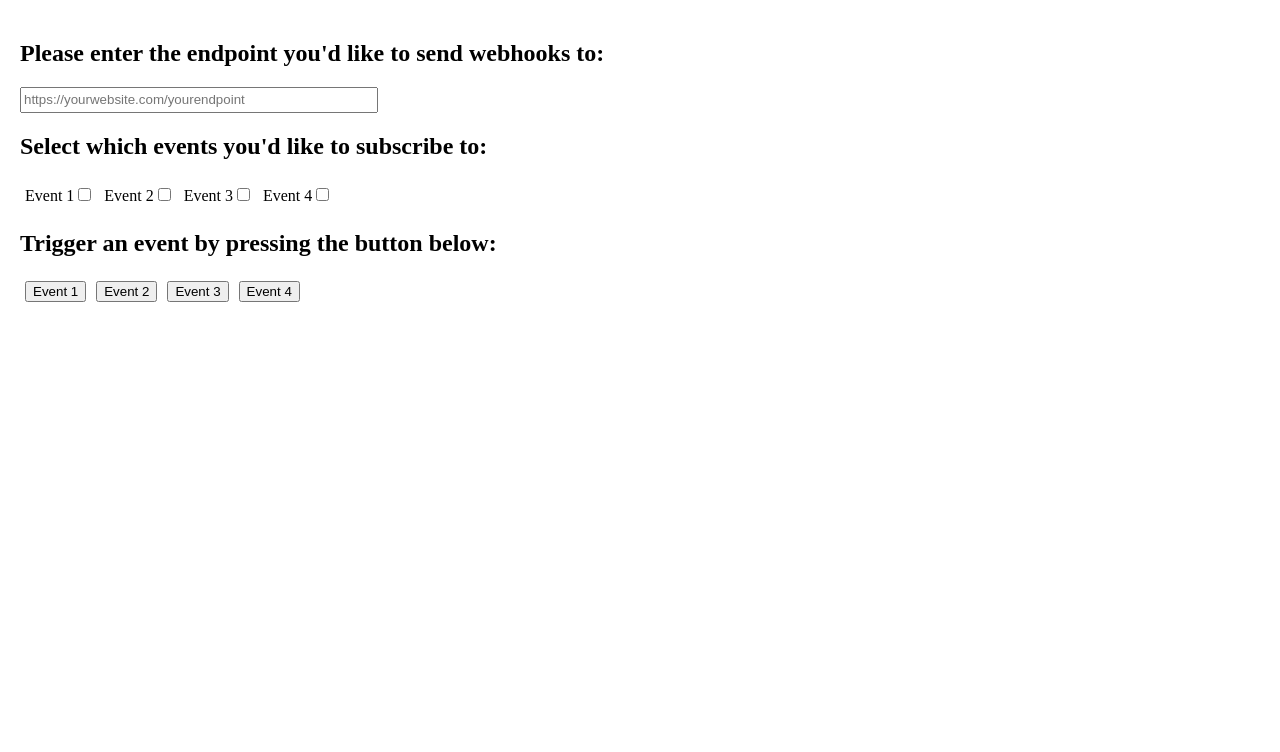
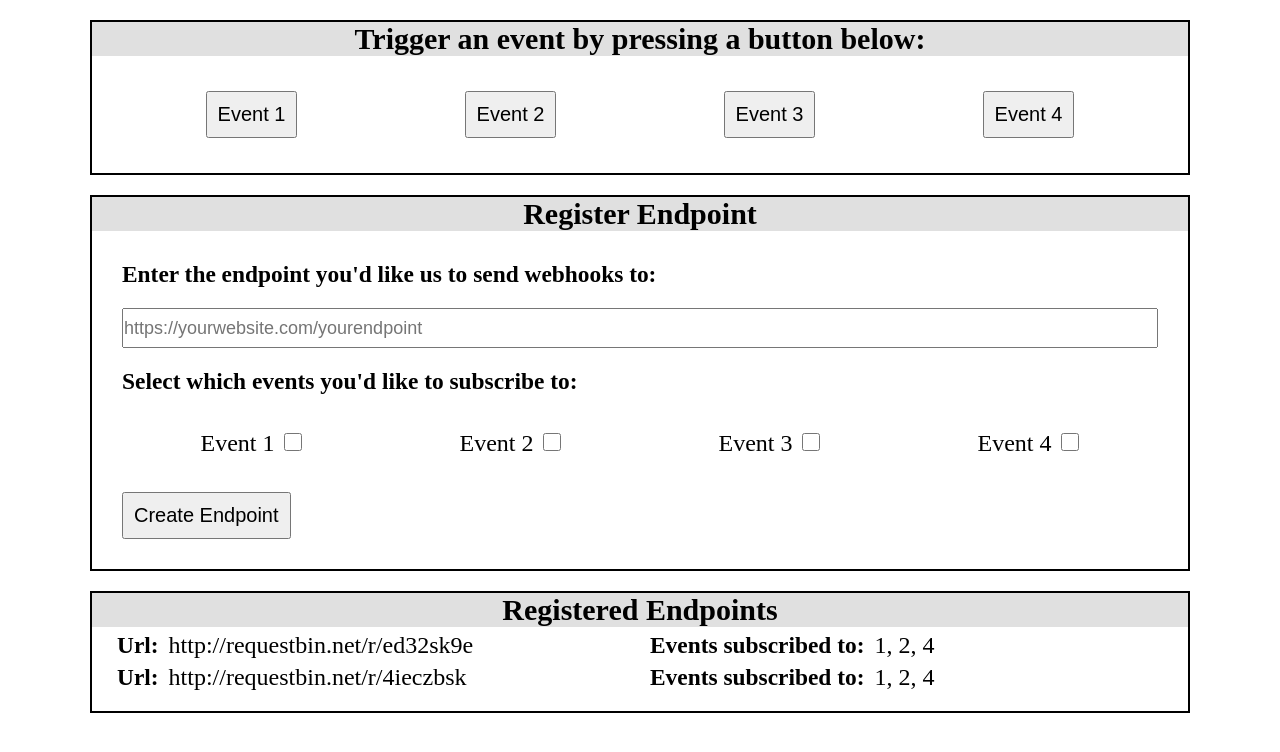
Before and after one commit to ArmandoMota/queue-hooks, a React (Create React App) app in the folder client/: page / in a window 1280 px wide. Shown: the top 752 px of the page. Built offline with nearby package versions, Linux system fonts and the light colour scheme.

Commit message:
finished front-end

```diff
--- a/client/public/index.html
+++ b/client/public/index.html
@@ -10,34 +10,10 @@
       content="Web site created using create-react-app"
     />
     <link rel="apple-touch-icon" href="%PUBLIC_URL%/logo192.png" />
-    <!--
-      manifest.json provides metadata used when your web app is installed on a
-      user's mobile device or desktop. See https://developers.google.com/web/fundamentals/web-app-manifest/
-    -->
     <link rel="manifest" href="%PUBLIC_URL%/manifest.json" />
-    <!--
-      Notice the use of %PUBLIC_URL% in the tags above.
-      It will be replaced with the URL of the `public` folder during the build.
-      Only files inside the `public` folder can be referenced from the HTML.
-
-      Unlike "/favicon.ico" or "favicon.ico", "%PUBLIC_URL%/favicon.ico" will
-      work correctly both with client-side routing and a non-root public URL.
-      Learn how to configure a non-root public URL by running `npm run build`.
-    -->
     <title>React App</title>
   </head>
   <body>
-    <noscript>You need to enable JavaScript to run this app.</noscript>
     <div id="root"></div>
-    <!--
-      This HTML file is a template.
-      If you open it directly in the browser, you will see an empty page.
-
-      You can add webfonts, meta tags, or analytics to this file.
-      The build step will place the bundled scripts into the <body> tag.
-
-      To begin the development, run `npm start` or `yarn start`.
-      To create a production bundle, use `npm run build` or `yarn build`.
-    -->
   </body>
 </html>
--- a/client/src/App.css
+++ b/client/src/App.css
@@ -1,12 +1,26 @@
+* {
+  margin: 0;
+  padding: 0;
+  box-sizing: border-box;
+  list-style: none;
+}
+
 body {
-  margin: 0;
-  padding: 20px;
+  font-size: 20px;
+  text-align: center;
+}
+
+h2 {
+  background-color: #e0e0e0;
+}
+
+h3 {
+  margin: 20px 0;
 }
 
 ul {
-  list-style: none;
-  margin-left: 0;
-  padding-left: 0;
+  margin-bottom: 20px;
+  text-align: left;
 }
 
 li {
@@ -14,8 +28,77 @@ li {
   margin: 5px;
 }
 
+label {
+  font-size: 24px;
+}
+
+form {
+  margin: 30px;
+}
+
 input[type="text"] {
-  min-width: 350px;
+  width: 100%;
   display: block;
-  height: 20px;
+  height: 40px;
+  font-size: 18px;
 }
+
+input[type="submit"] {
+  font-size: 20px;
+  padding: 10px;
+}
+
+#root {
+  margin: 20px;
+}
+
+#hook-button-container,
+#register-endpoint-container,
+#existing-endpoint-container {
+  max-width: 1100px;
+  margin: 20px auto;
+  border: 2px solid black;
+}
+
+#hook-button-container ul,
+#event-list {
+  display: flex;
+  justify-content: space-around;
+}
+
+#register-endpoint-container form {
+  text-align: left;
+}
+
+#event-list li {
+  padding: 10px 0;
+}
+
+#event-list input {
+  margin-left: 10px;
+  height: 18px;
+  width: 18px;
+}
+
+#existing-endpoint-container ul {
+  margin-left: 20px;
+}
+
+#existing-endpoint-container li {
+  display: flex;
+}
+
+#existing-endpoint-container div {
+  flex: 50%;
+}
+
+#existing-endpoint-container h3 {
+  margin: 0;
+  display: inline-block;
+}
+
+#existing-endpoint-container p {
+  display: inline-block;
+  font-size: 24px;
+  margin-left: 10px;
+}
--- a/client/src/App.js
+++ b/client/src/App.js
@@ -1,21 +1,37 @@
 import './App.css';
 
 function App() {
-  const newHookHandler = (eventType) => {
-    return (e) => {
+  const handleNewHook = (e) => {
     // send hook to endpoint
-      console.log(eventType);
     console.log(e);
   };
+
+  const handleNewEndpoint = (e) => {
+    // send hook to endpoint
+    console.log(e);
   };
 
   return (
-    <div>
-      <form>
-        <div id="endpoint-config">
-          <h2>Please enter the endpoint you'd like to send webhooks to:</h2>
-          <input type="text" id="endpoint" name="endpoint" placeholder="https://yourwebsite.com/yourendpoint"/>
-          <h2>Select which events you'd like to subscribe to:</h2>
+    <>
+      <div id="hook-button-container">
+        <h2>Trigger an event by pressing a button below:</h2>
+        <form id="hook-trigger-form" onSubmit={handleNewHook}>
+          <ul>
+            <li><input type="submit" name="button1" value="Event 1"/></li>
+            <li><input type="submit" name="button2" value="Event 2"/></li>
+            <li><input type="submit" name="button3" value="Event 3"/></li>
+            <li><input type="submit" name="button4" value="Event 4"/></li>
+          </ul>
+        </form>
+      </div>
+
+      <div id="register-endpoint-container">
+        <h2>Register Endpoint</h2>
+        <form id="register-endpoint-form" onSubmit={handleNewEndpoint}>
+          <h3>Enter the endpoint you'd like us to send webhooks to:</h3>
+          <input type="text" id="endpoint" name="endpoint"
+            placeholder="https://yourwebsite.com/yourendpoint"/>
+          <h3>Select which events you'd like to subscribe to:</h3>
           <ul id="event-list">
             <li>
               <label>Event 1
@@ -38,18 +54,35 @@ function App() {
               </label>
             </li>
           </ul>
+          <input type="submit" value="Create Endpoint"/>
+        </form>
       </div>
-        <div id="hook-button-container">
-          <h2>Trigger an event by pressing the button below:</h2>
+      <div id="existing-endpoint-container">
+        <h2>Registered Endpoints</h2>
           <ul>
-            <li><button type="submit" name="button1" onClick={newHookHandler("event1")}>Event 1</button></li>
-            <li><button type="submit" name="button2" onClick={newHookHandler("event2")}>Event 2</button></li>
-            <li><button type="submit" name="button3" onClick={newHookHandler("event3")}>Event 3</button></li>
-            <li><button type="submit" name="button4" onClick={newHookHandler("event4")}>Event 4</button></li>
+            <li>
+              <div htmlclass="url">
+                <h3>Url:</h3>
+                <p>http://requestbin.net/r/ed32sk9e</p>
+              </div>
+              <div htmlclass="events-followed">
+                <h3>Events subscribed to:</h3>
+                <p>1, 2, 4</p>
+              </div>
+            </li>
+            <li>
+              <div htmlclass="url">
+                <h3>Url: </h3>
+                <p>http://requestbin.net/r/4ieczbsk</p>
+              </div>
+              <div htmlclass="events-followed">
+                <h3>Events subscribed to: </h3>
+                <p>1, 2, 4</p>
+              </div>
+            </li>
           </ul>
       </div>
-      </form>
-    </div>
+    </>
   );
 }
 
```
Also changed, not shown: client/src/api.js (added, +12 -0 lines). Lines whose indentation alone changed are shown as unchanged.
